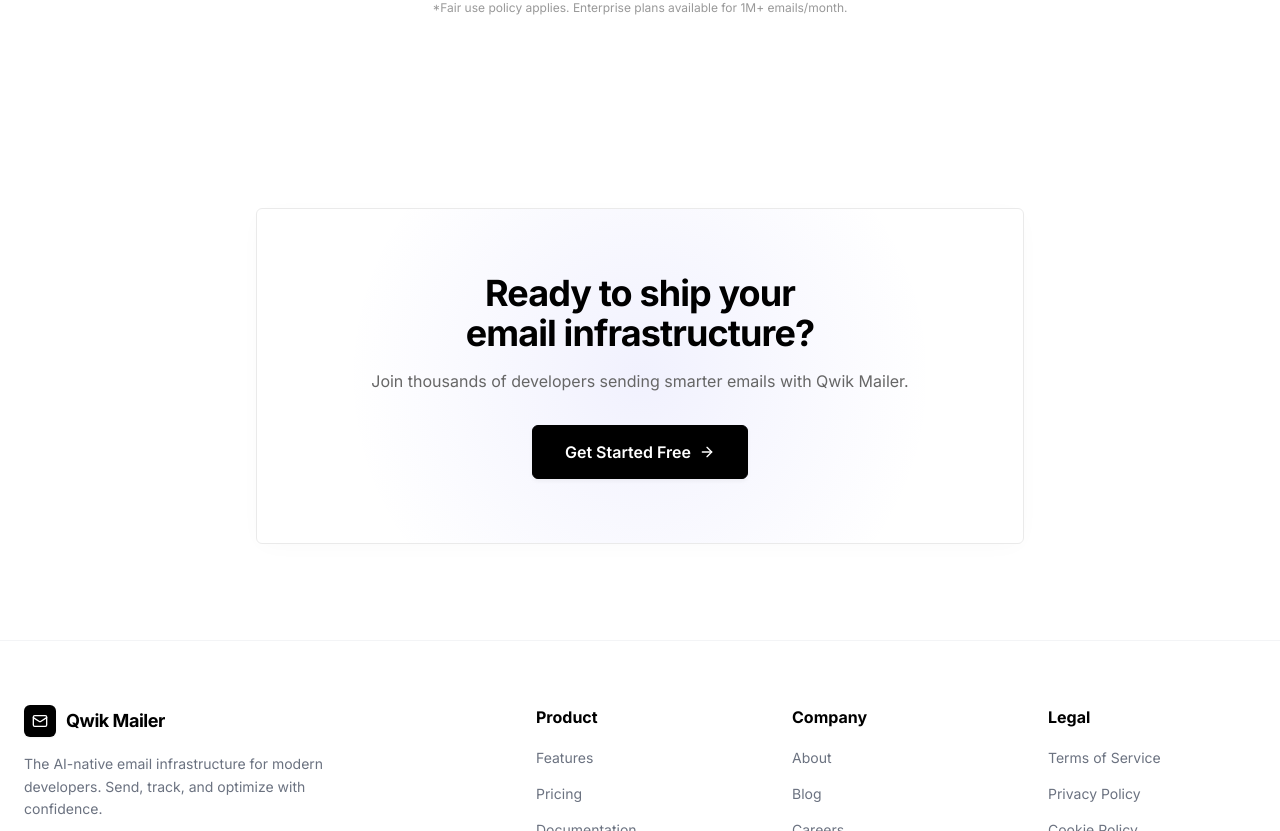
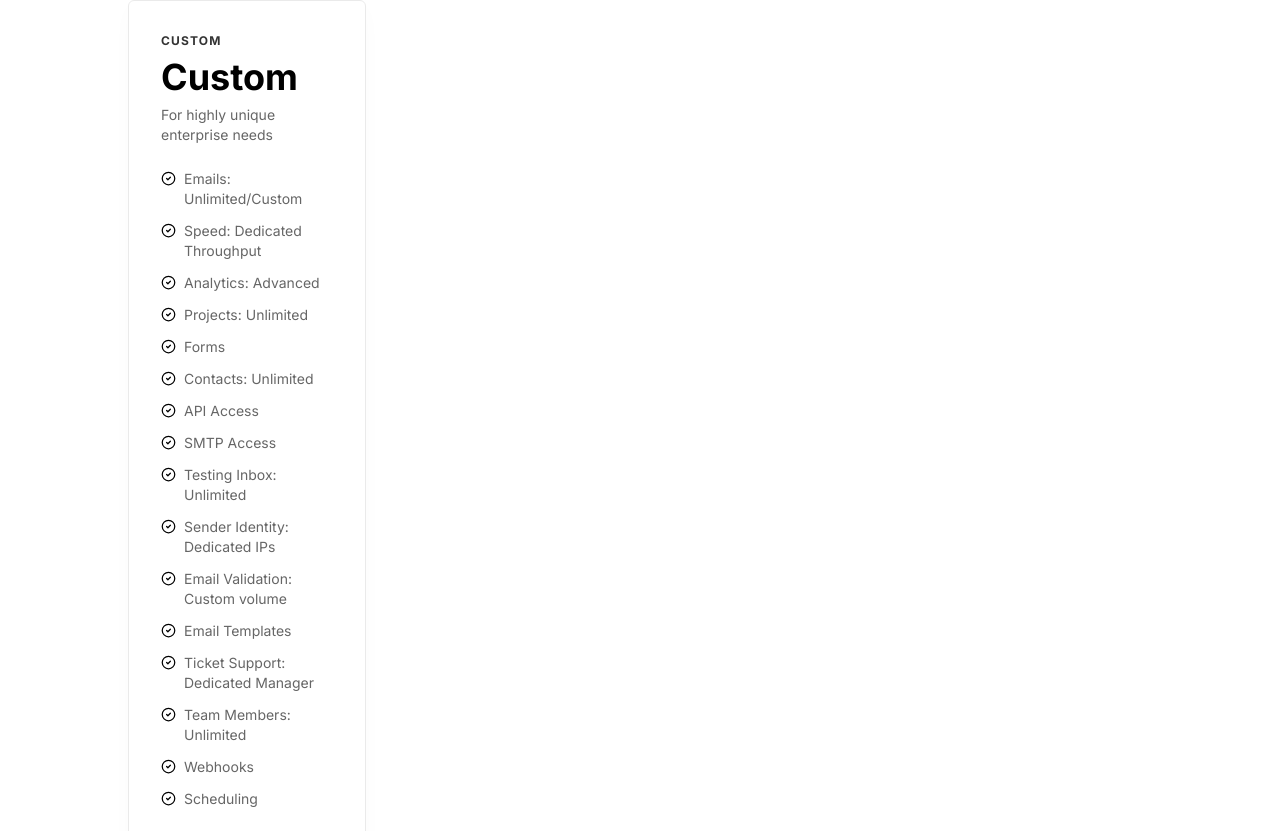
Before and after one commit to manishpandit1406/qwik-mailer, a Next.js app in the folder apps/web/: page / in a window 1280 px wide. Shown: the part 4049-4880 px from the top of the page. Built offline with nearby package versions, Linux system fonts and the light colour scheme; no server answers.

Commit message:
feat: update plan list, pricing, and UI

```diff
--- a/apps/web/src/app/dashboard/billing/page.tsx
+++ b/apps/web/src/app/dashboard/billing/page.tsx
@@ -143,39 +143,10 @@ export default function BillingPage() {
         </div>
       </div>
 
-      {/* Add-on Store (Only for paid plans conceptually, but we can allow everyone) */}
-      <div className="glass-card p-6">
-        <h3 className="text-lg font-bold text-gray-900 flex items-center gap-2 mb-4">
-          <Zap size={20} className="text-amber-500" /> Need more capacity?
-        </h3>
-        <p className="text-sm text-gray-600 mb-6">
-          If you are reaching your monthly limit, you can buy a one-time add-on quota. These extra emails never expire and are automatically used if your monthly limit runs out.
-        </p>
-
-        <div className="grid sm:grid-cols-3 gap-4">
-          {[
-            { amount: 5000, price: 199 },
-            { amount: 25000, price: 799 },
-            { amount: 100000, price: 2499 }
-          ].map((addon) => (
-            <div key={addon.amount} className="border border-gray-200 rounded-xl p-5 hover:border-indigo-300 transition-colors bg-white">
-              <h4 className="text-xl font-black text-gray-900 mb-1">{addon.amount.toLocaleString()} <span className="text-sm font-medium text-gray-500">emails</span></h4>
-              <p className="text-indigo-600 font-bold mb-4">₹{addon.price}</p>
-              <button
-                onClick={() => buyAddon(addon.amount, addon.price)}
-                className="w-full btn-secondary text-sm"
-              >
-                Buy Add-on
-              </button>
-            </div>
-          ))}
-        </div>
-      </div>
-
       {/* Available Plans */}
       <div>
         <h3 className="text-lg font-bold text-gray-900 mb-6">Available Plans</h3>
-        <div className="grid md:grid-cols-2 lg:grid-cols-4 gap-6">
+        <div className="grid md:grid-cols-2 lg:grid-cols-3 xl:grid-cols-5 gap-6">
           {[
             {
               id: "free",
@@ -249,7 +220,7 @@ export default function BillingPage() {
             {
               id: "business",
               name: "Business",
-              price: "₹3,999",
+              price: "₹5,599",
               features: [
                 { text: "Emails: 250,000/month", included: true },
                 { text: "Speed: 20 emails/sec", included: true },
@@ -268,13 +239,39 @@ export default function BillingPage() {
                 { text: "Scheduling", included: true },
                 { text: "Ticket Support: Premium & SLA", included: true },
               ]
+            },
+            {
+              id: "custom",
+              name: "Custom",
+              price: "Custom",
+              features: [
+                { text: "Emails: Unlimited/Custom", included: true },
+                { text: "Speed: Dedicated Throughput", included: true },
+                { text: "Analytics: Advanced", included: true },
+                { text: "Projects: Unlimited", included: true },
+                { text: "Forms", included: true },
+                { text: "Contacts: Unlimited", included: true },
+                { text: "API Access", included: true },
+                { text: "SMTP Access", included: true },
+                { text: "Testing Inbox: Unlimited", included: true },
+                { text: "Sender Identity: Dedicated IPs", included: true },
+                { text: "Email Validation: Custom volume", included: true },
+                { text: "Email Templates", included: true },
+                { text: "Ticket Support: Dedicated Manager", included: true },
+                { text: "Team Members: Unlimited", included: true },
+                { text: "Webhooks", included: true },
+                { text: "Scheduling", included: true },
+              ]
             }
           ].map((planObj) => (
-            <div key={planObj.id} className={`glass-card p-6 relative flex flex-col ${data.plan === planObj.id ? 'ring-2 ring-indigo-500' : ''}`}>
+            <div key={planObj.id} className={`glass-card p-6 relative flex flex-col hover:shadow-xl transition-all duration-300 border bg-white ${data.plan === planObj.id ? 'border-indigo-500 ring-1 ring-indigo-500 bg-indigo-50/20' : 'border-gray-100 hover:border-indigo-300'}`}>
               {data.plan === planObj.id && <div className="absolute top-4 right-4"><CheckCircle2 className="text-indigo-500" /></div>}
-              <h3 className="text-xl font-bold mb-1">{planObj.name}</h3>
-              <div className="text-3xl font-black mb-4">{planObj.price}<span className="text-sm text-gray-500 font-medium">/mo</span></div>
-              <ul className="space-y-2 mb-6 flex-1 text-sm">
+              <h3 className="text-xl font-bold mb-1 text-gray-900">{planObj.name}</h3>
+              <div className="text-3xl font-black mb-4 text-gray-900">
+                {planObj.price}
+                {planObj.price !== "Custom" && <span className="text-sm text-gray-500 font-medium">/mo</span>}
+              </div>
+              <ul className="space-y-3 mb-6 flex-1 text-sm">
                 {planObj.features.map((f, i) => (
                   <li key={i} className={`flex items-start gap-2 ${f.included ? 'text-gray-700' : 'text-gray-400'}`}>
                     {f.included ? (
@@ -288,10 +285,12 @@ export default function BillingPage() {
               </ul>
               {data.plan === planObj.id ? (
                 <button disabled className="w-full btn-secondary opacity-50 cursor-not-allowed">Current Plan</button>
+              ) : planObj.id === 'custom' ? (
+                <a href="mailto:sales@qwikmailer.com" className="w-full btn-secondary text-center block">Contact Sales</a>
               ) : (
                 <button
                   onClick={() => simulateUpgrade(planObj.id)}
-                  className={`w-full ${planObj.id === 'pro' || planObj.id === 'business' ? 'btn-primary' : 'btn-secondary'}`}
+                  className={`w-full ${planObj.id === 'pro' || planObj.id === 'business' ? 'bg-gray-900 hover:bg-gray-800 text-white shadow-md' : 'btn-secondary border-gray-200 hover:border-indigo-300 bg-gray-50 hover:bg-indigo-50 text-gray-900'} font-semibold rounded-lg px-4 py-2 text-sm transition-all`}
                 >
                   Upgrade to {planObj.name}
                 </button>
--- a/apps/web/src/app/page.tsx
+++ b/apps/web/src/app/page.tsx
@@ -351,7 +351,7 @@ export default function LandingPage() {
     },
     {
       name: "Business",
-      price: "₹3,999",
+      price: "₹5,599",
       period: "month",
       description: "For enterprises sending massive volume",
       features: [
@@ -373,6 +373,31 @@ export default function LandingPage() {
         { text: "Ticket Support: Premium & SLA", included: true },
       ],
       cta: "Upgrade to Business",
+    },
+    {
+      name: "Custom",
+      price: "Custom",
+      period: "",
+      description: "For highly unique enterprise needs",
+      features: [
+        { text: "Emails: Unlimited/Custom", included: true },
+        { text: "Speed: Dedicated Throughput", included: true },
+        { text: "Analytics: Advanced", included: true },
+        { text: "Projects: Unlimited", included: true },
+        { text: "Forms", included: true },
+        { text: "Contacts: Unlimited", included: true },
+        { text: "API Access", included: true },
+        { text: "SMTP Access", included: true },
+        { text: "Testing Inbox: Unlimited", included: true },
+        { text: "Sender Identity: Dedicated IPs", included: true },
+        { text: "Email Validation: Custom volume", included: true },
+        { text: "Email Templates", included: true },
+        { text: "Ticket Support: Dedicated Manager", included: true },
+        { text: "Team Members: Unlimited", included: true },
+        { text: "Webhooks", included: true },
+        { text: "Scheduling", included: true },
+      ],
+      cta: "Contact Sales",
     },
   ];
   return (
```
